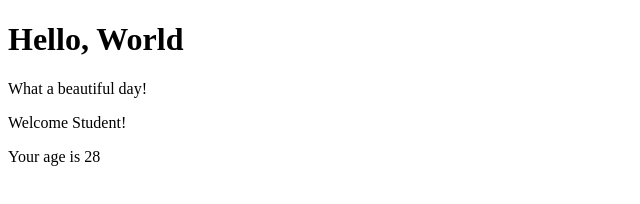
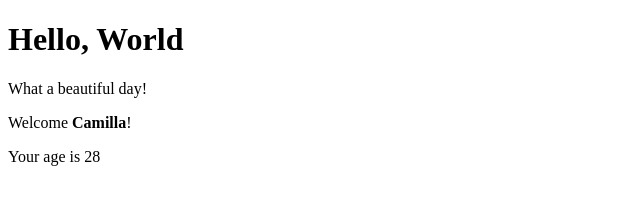
Before and after one commit to camilla-devasini/react-exercises, a React (Create React App) app: page / in a window 1280 px wide. Shown: the top 204 px of the page, without its empty margins (0-640 px from the left). Built offline with nearby package versions, Linux system fonts and the light colour scheme.

Commit message:
add ex. props-04

```diff
--- a/src/App.js
+++ b/src/App.js
@@ -8,10 +8,17 @@ class App extends React.Component {
         return (
             <div>
                 <SayHello />
-                <Welcome age="28" />
+                <Welcome name={<strong>Camilla</strong>} age="28" />
             </div>
         )
     }
 }
 
 export default App;
+
+
+
+// What happens if the name prop is a JSX expression instead of a string? How do you pass a prop
+// that contains a JSX expression?
+// It is fine to pass a JSK expression (that will be converted into Javascript).
+// We need to include JSX code into curly brackets {}
```
